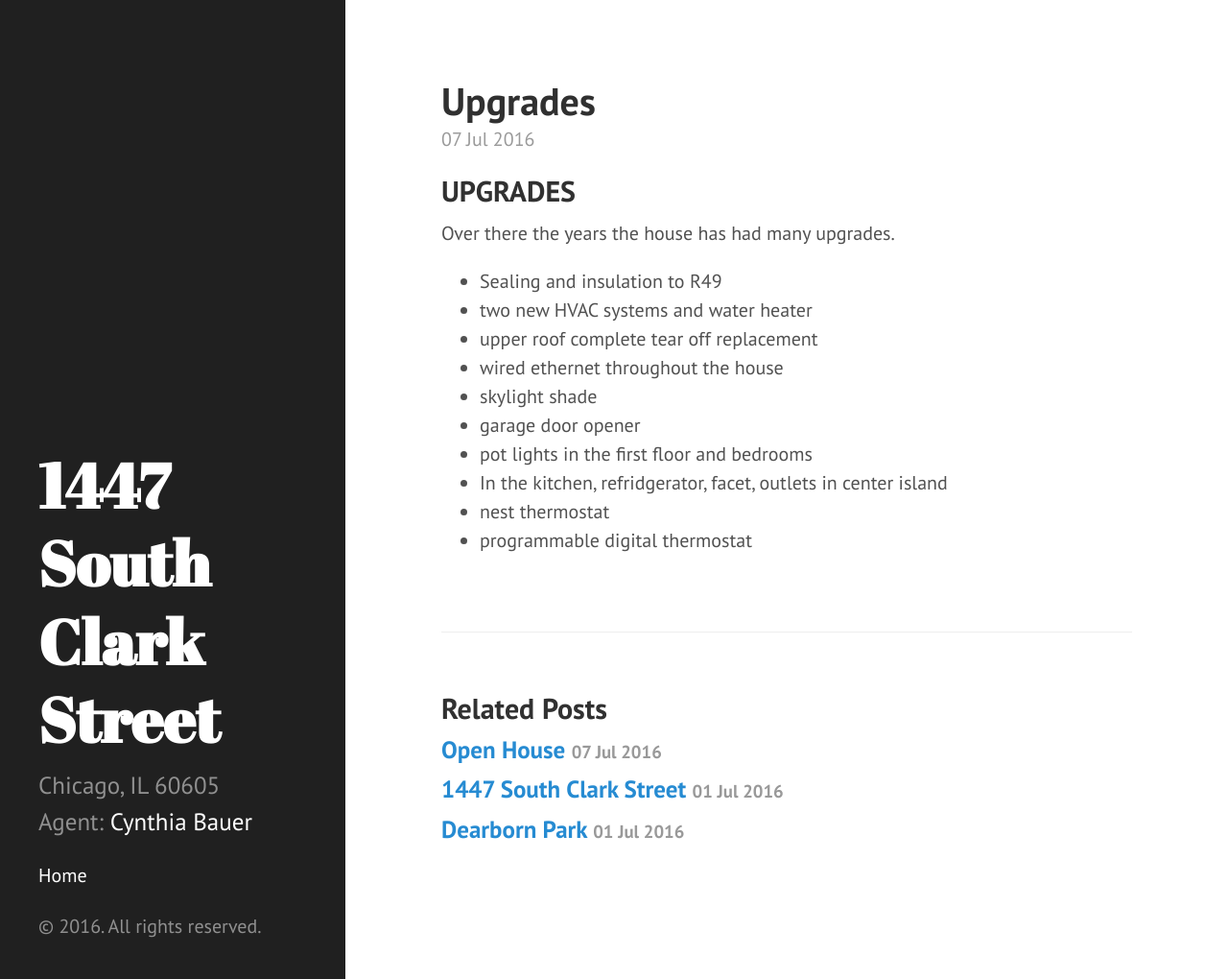
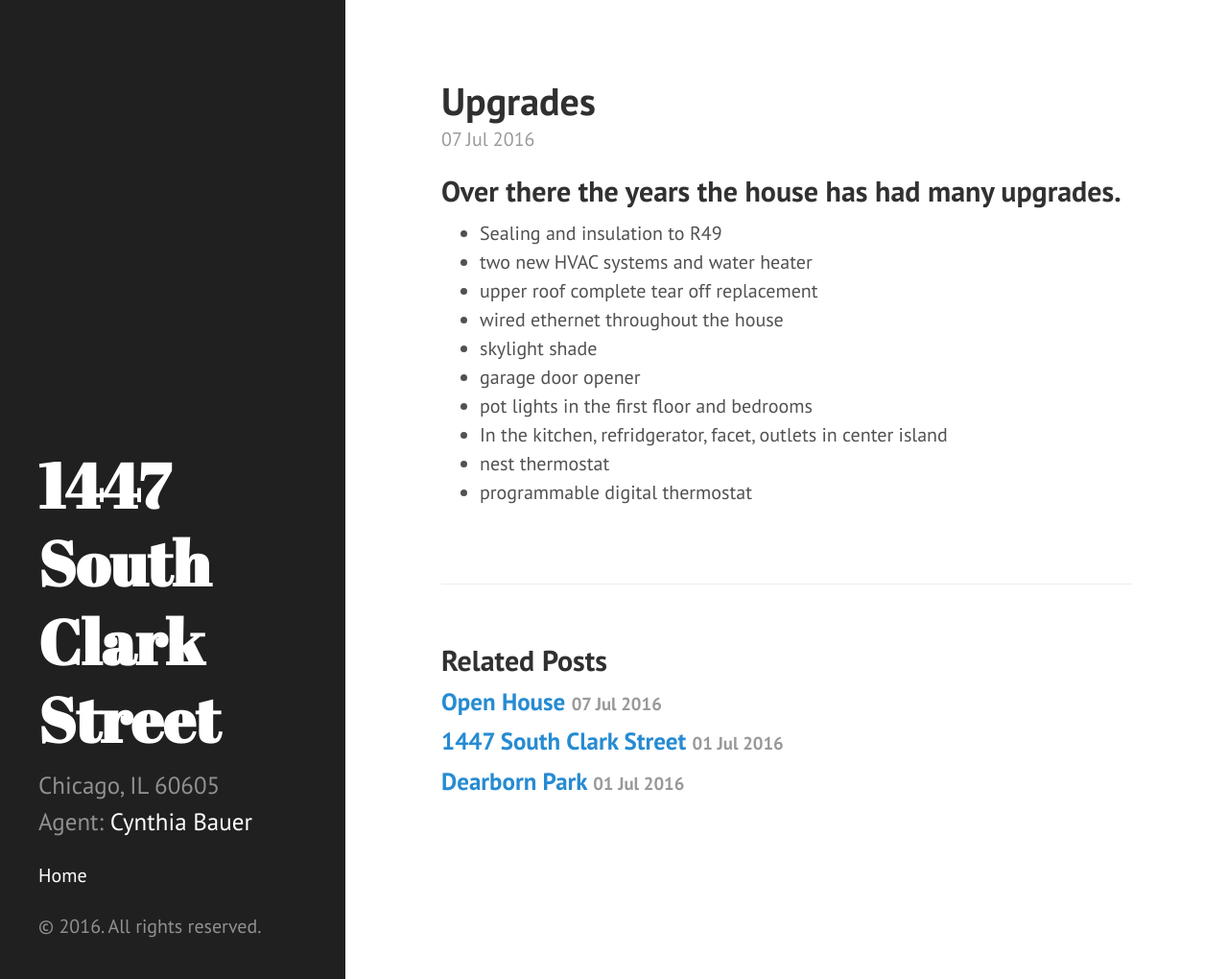
Before and after one commit to rmchale/1447clark, a Jekyll site: the page built from _posts/2016-07-07-upgrades.md, in a window 1280 px wide and 1020 px high. Shown: the whole window at 96% size. Built offline with Jekyll 4.4.1, drawn with Linux system fonts in a browser that asks for light colours.

Commit message:
headings

```diff
--- a/_posts/2016-07-07-upgrades.md
+++ b/_posts/2016-07-07-upgrades.md
@@ -3,9 +3,7 @@ layout: post
 title: Upgrades
 ---
 
-## UPGRADES
-
-Over there the years the house has had many upgrades.
+## Over there the years the house has had many upgrades.
 
 * Sealing and insulation to R49
 * two new HVAC systems and water heater
```
Also changed, not shown: _posts/2016-07-07-open-house.md (+1 -1 lines).
